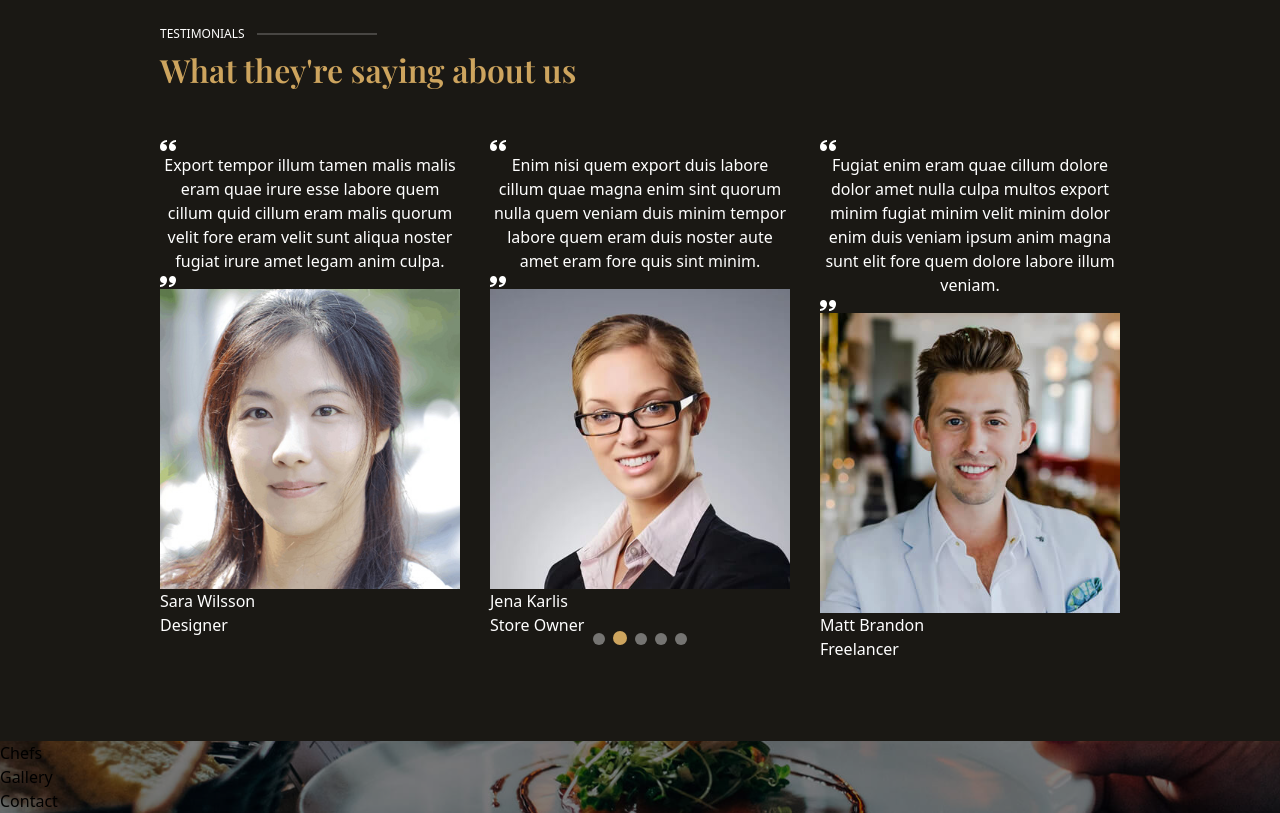
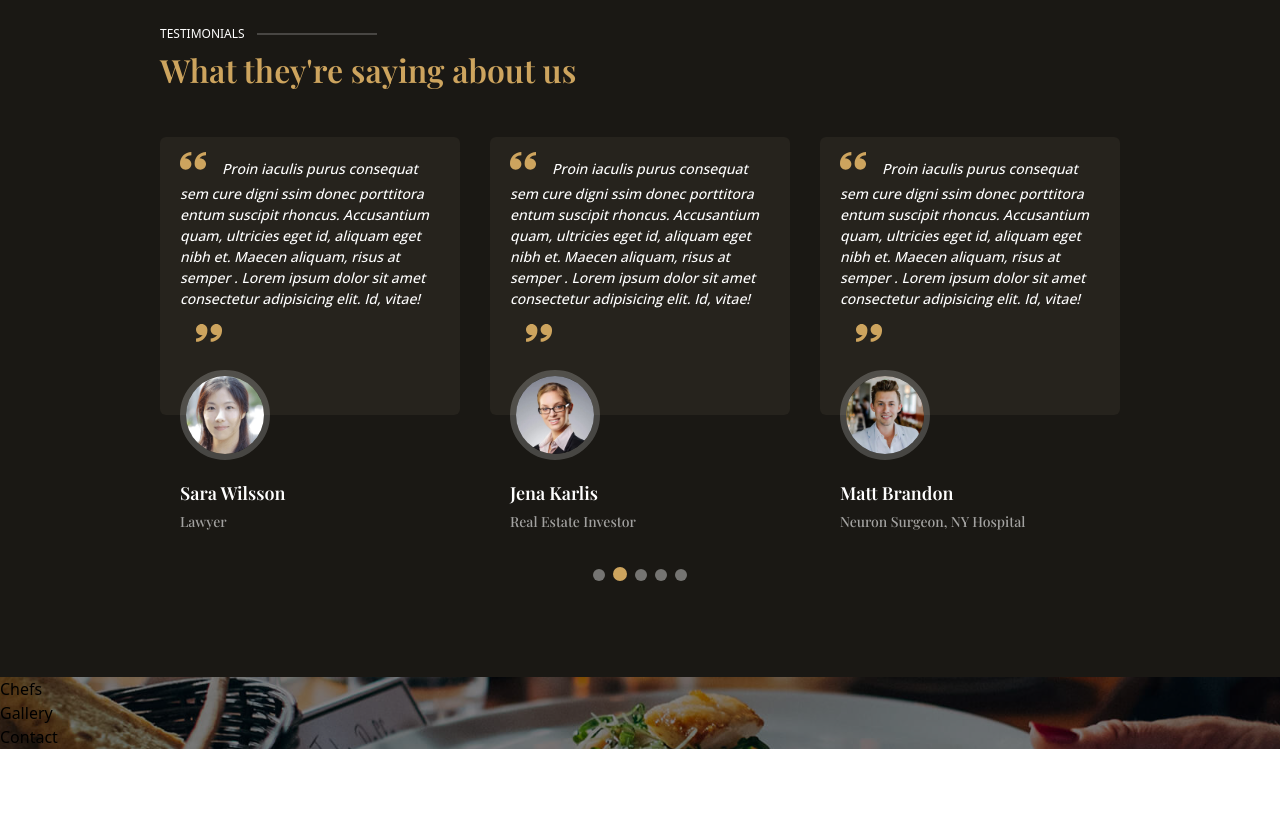
Before and after one commit to sakib-h/restaurantly, a React (Create React App) app: page / in a window 1280 px wide. Shown: the part 5300-6113 px from the top of the page. After the commit the page ends 6049 px from the top, so only its background shows below. Built offline with nearby package versions, Linux system fonts and the light colour scheme; a web font is replaced by a local one.

Commit message:
testimonial sectio is also completed

```diff
--- a/src/App.css
+++ b/src/App.css
@@ -247,3 +247,5 @@ textarea:focus-visible {
 	outline: none;
 	border: 2px solid #cda45e;
 }
+
+/* testimonials */
--- a/src/Components/Testimonials.jsx
+++ b/src/Components/Testimonials.jsx
@@ -32,13 +32,11 @@ const Testimonials = () => {
 				</div>
 				<div className="w-full">
 					<Swiper
-						slidesPerView={3}
-						spaceBetween={30}
+						modules={[Pagination, Autoplay]}
 						pagination={{
 							clickable: true,
 						}}
 						loop={true}
-						modules={[Pagination, Autoplay]}
 						autoplay={{
 							delay: 2500,
 							disableOnInteraction: false,
@@ -46,11 +44,10 @@ const Testimonials = () => {
 						breakpoints={{
 							100: {
 								slidesPerView: 1,
-								spaceBetween: 30,
 							},
 							768: {
 								slidesPerView: 2,
-								spaceBetween: 20,
+								spaceBetween: 30,
 							},
 							1024: {
 								slidesPerView: 3,
@@ -58,114 +55,143 @@ const Testimonials = () => {
 							},
 						}}
 						className="mySwiper">
-						<SwiperSlide>
-							<div className="quotes">
-								<p className="text-center lg:flex">
-									<ImQuotesLeft className="quote quote-left" />
+						<SwiperSlide className="relative mb-5">
+							<div className=" bg-[#26231D] px-5 pt-5 pb-20 rounded-[6px] font-Open-sans text-[14px] italic font-[480] leading-[21px] text-[#ffffff] ">
+								<p className="relative text-start">
+									<ImQuotesLeft className="quoteIcon top-[-10px] left-0 mr-4" />
 									Proin iaculis purus consequat sem cure digni
 									ssim donec porttitora entum suscipit
 									rhoncus. Accusantium quam, ultricies eget
 									id, aliquam eget nibh et. Maecen aliquam,
-									risus at semper.
-									<ImQuotesRight className="quote quote-right" />
+									risus at semper . Lorem ipsum dolor sit amet
+									consectetur adipisicing elit. Id, vitae!
+									<ImQuotesRight className="quoteIcon bottom-[-10px] right-0 ml-4" />
 								</p>
 							</div>
-							<div className="info">
+							<div className=" relative  bottom-[45px]  left-5 z-[2]">
 								<img
 									src={testimonial1}
-									alt=""
+									alt="testimonial1"
 									className="avatar"
 								/>
-								<h3>Saul Goodman</h3>
-								<h4>Ceo & FounderCeo & Founder</h4>
+								<h3 className="font-Play-fair font-[700] text-[18px] text-[#ffffff] mt-5 mb-1">
+									Saul Goodman
+								</h3>
+								<h4 className="font-Play-fair font-[500] text-[14px] text-[#ffffff99]">
+									Ceo & FounderCeo & Founder
+								</h4>
 							</div>
 						</SwiperSlide>
-						<SwiperSlide>
-							<div className="quotes">
-								<p className="text-center">
-									<ImQuotesLeft className="quote quote-left" />
-									Export tempor illum tamen malis malis eram
-									quae irure esse labore quem cillum quid
-									cillum eram malis quorum velit fore eram
-									velit sunt aliqua noster fugiat irure amet
-									legam anim culpa.
-									<ImQuotesRight className="quote quote-right" />
+
+						<SwiperSlide className="relative mb-5">
+							<div className=" bg-[#26231D] px-5 pt-5 pb-20 rounded-[6px] font-Open-sans text-[14px] italic font-[480] leading-[21px] text-[#ffffff] ">
+								<p className="relative text-start">
+									<ImQuotesLeft className="quoteIcon top-[-10px] left-0 mr-4" />
+									Proin iaculis purus consequat sem cure digni
+									ssim donec porttitora entum suscipit
+									rhoncus. Accusantium quam, ultricies eget
+									id, aliquam eget nibh et. Maecen aliquam,
+									risus at semper . Lorem ipsum dolor sit amet
+									consectetur adipisicing elit. Id, vitae!
+									<ImQuotesRight className="quoteIcon bottom-[-10px] right-0 ml-4" />
 								</p>
 							</div>
-							<div className="info">
+							<div className=" relative  bottom-[45px]  left-5 z-[2]">
 								<img
 									src={testimonial2}
-									alt=""
+									alt="testimonial2"
 									className="avatar"
 								/>
-								<h3>Sara Wilsson</h3>
-								<h4>Designer</h4>
+								<h3 className="font-Play-fair font-[700] text-[18px] text-[#ffffff] mt-5 mb-1">
+									Sara Wilsson
+								</h3>
+								<h4 className="font-Play-fair font-[500] text-[14px] text-[#ffffff99]">
+									Lawyer
+								</h4>
 							</div>
 						</SwiperSlide>
-						<SwiperSlide>
-							<div className="quotes">
-								<p className="text-center">
-									<ImQuotesLeft className="quote quote-left" />
-									Enim nisi quem export duis labore cillum
-									quae magna enim sint quorum nulla quem
-									veniam duis minim tempor labore quem eram
-									duis noster aute amet eram fore quis sint
-									minim.
-									<ImQuotesRight className="quote quote-right" />
+
+						<SwiperSlide className="relative mb-5">
+							<div className=" bg-[#26231D] px-5 pt-5 pb-20 rounded-[6px] font-Open-sans text-[14px] italic font-[480] leading-[21px] text-[#ffffff] ">
+								<p className="relative text-start">
+									<ImQuotesLeft className="quoteIcon top-[-10px] left-0 mr-4" />
+									Proin iaculis purus consequat sem cure digni
+									ssim donec porttitora entum suscipit
+									rhoncus. Accusantium quam, ultricies eget
+									id, aliquam eget nibh et. Maecen aliquam,
+									risus at semper . Lorem ipsum dolor sit amet
+									consectetur adipisicing elit. Id, vitae!
+									<ImQuotesRight className="quoteIcon bottom-[-10px] right-0 ml-4" />
 								</p>
 							</div>
-							<div className="info">
+							<div className=" relative  bottom-[45px]  left-5 z-[2]">
 								<img
 									src={testimonial3}
-									alt=""
+									alt="testimonial3"
 									className="avatar"
 								/>
-								<h3>Jena Karlis</h3>
-								<h4>Store Owner</h4>
+								<h3 className="font-Play-fair font-[700] text-[18px] text-[#ffffff] mt-5 mb-1">
+									Jena Karlis
+								</h3>
+								<h4 className="font-Play-fair font-[500] text-[14px] text-[#ffffff99]">
+									Real Estate Investor
+								</h4>
 							</div>
 						</SwiperSlide>
-						<SwiperSlide>
-							<div className="quotes">
-								<p className="text-center">
-									<ImQuotesLeft className="quote quote-left" />
-									Fugiat enim eram quae cillum dolore dolor
-									amet nulla culpa multos export minim fugiat
-									minim velit minim dolor enim duis veniam
-									ipsum anim magna sunt elit fore quem dolore
-									labore illum veniam.
-									<ImQuotesRight className="quote quote-right" />
+
+						<SwiperSlide className="relative mb-5">
+							<div className=" bg-[#26231D] px-5 pt-5 pb-20 rounded-[6px] font-Open-sans text-[14px] italic font-[480] leading-[21px] text-[#ffffff] ">
+								<p className="relative text-start">
+									<ImQuotesLeft className="quoteIcon top-[-10px] left-0 mr-4" />
+									Proin iaculis purus consequat sem cure digni
+									ssim donec porttitora entum suscipit
+									rhoncus. Accusantium quam, ultricies eget
+									id, aliquam eget nibh et. Maecen aliquam,
+									risus at semper . Lorem ipsum dolor sit amet
+									consectetur adipisicing elit. Id, vitae!
+									<ImQuotesRight className="quoteIcon bottom-[-10px] right-0 ml-4" />
 								</p>
 							</div>
-							<div className="info">
+							<div className=" relative  bottom-[45px]  left-5 z-[2]">
 								<img
 									src={testimonial4}
-									alt=""
+									alt="testimonial4"
 									className="avatar"
 								/>
-								<h3>Matt Brandon</h3>
-								<h4>Freelancer</h4>
+								<h3 className="font-Play-fair font-[700] text-[18px] text-[#ffffff] mt-5 mb-1">
+									Matt Brandon
+								</h3>
+								<h4 className="font-Play-fair font-[500] text-[14px] text-[#ffffff99]">
+									Neuron Surgeon, NY Hospital
+								</h4>
 							</div>
 						</SwiperSlide>
-						<SwiperSlide>
-							<div className="quotes">
-								<p className="text-center">
-									<ImQuotesLeft className="quote quote-left" />
-									Quis quorum aliqua sint quem legam fore sunt
-									eram irure aliqua veniam tempor noster
-									veniam enim culpa labore duis sunt culpa
-									nulla illum cillum fugiat legam esse veniam
-									culpa fore nisi cillum quid.
-									<ImQuotesRight className="quote quote-right" />
+
+						<SwiperSlide className="relative mb-5">
+							<div className=" bg-[#26231D] px-5 pt-5 pb-20 rounded-[6px] font-Open-sans text-[14px] italic font-[480] leading-[21px] text-[#ffffff] ">
+								<p className="relative text-start">
+									<ImQuotesLeft className="quoteIcon top-[-10px] left-0 mr-4" />
+									Proin iaculis purus consequat sem cure digni
+									ssim donec porttitora entum suscipit
+									rhoncus. Accusantium quam, ultricies eget
+									id, aliquam eget nibh et. Maecen aliquam,
+									risus at semper . Lorem ipsum dolor sit amet
+									consectetur adipisicing elit. Id, vitae!
+									<ImQuotesRight className="quoteIcon bottom-[-10px] right-0 ml-4" />
 								</p>
 							</div>
-							<div className="info">
+							<div className=" relative  bottom-[45px]  left-5 z-[2]">
 								<img
 									src={testimonial5}
-									alt=""
+									alt="testimonial5"
 									className="avatar"
 								/>
-								<h3>John Larson</h3>
-								<h4>Entrepreneur</h4>
+								<h3 className="font-Play-fair font-[700] text-[18px] text-[#ffffff] mt-5 mb-1">
+									John Larson
+								</h3>
+								<h4 className="font-Play-fair font-[500] text-[14px] text-[#ffffff99]">
+									Entrepreneur
+								</h4>
 							</div>
 						</SwiperSlide>
 					</Swiper>
--- a/src/index.css
+++ b/src/index.css
@@ -38,4 +38,12 @@
 	.listIcons {
 		@apply text-[#cda45e] mr-2 text-[20px];
 	}
+
+	.quoteIcon {
+		@apply relative text-[#cda45e] text-[26px] inline-block;
+	}
+
+	.avatar {
+		@apply w-[90px]  rounded-full object-cover border-[6px] border-[#ffffff33];
+	}
 }
```
